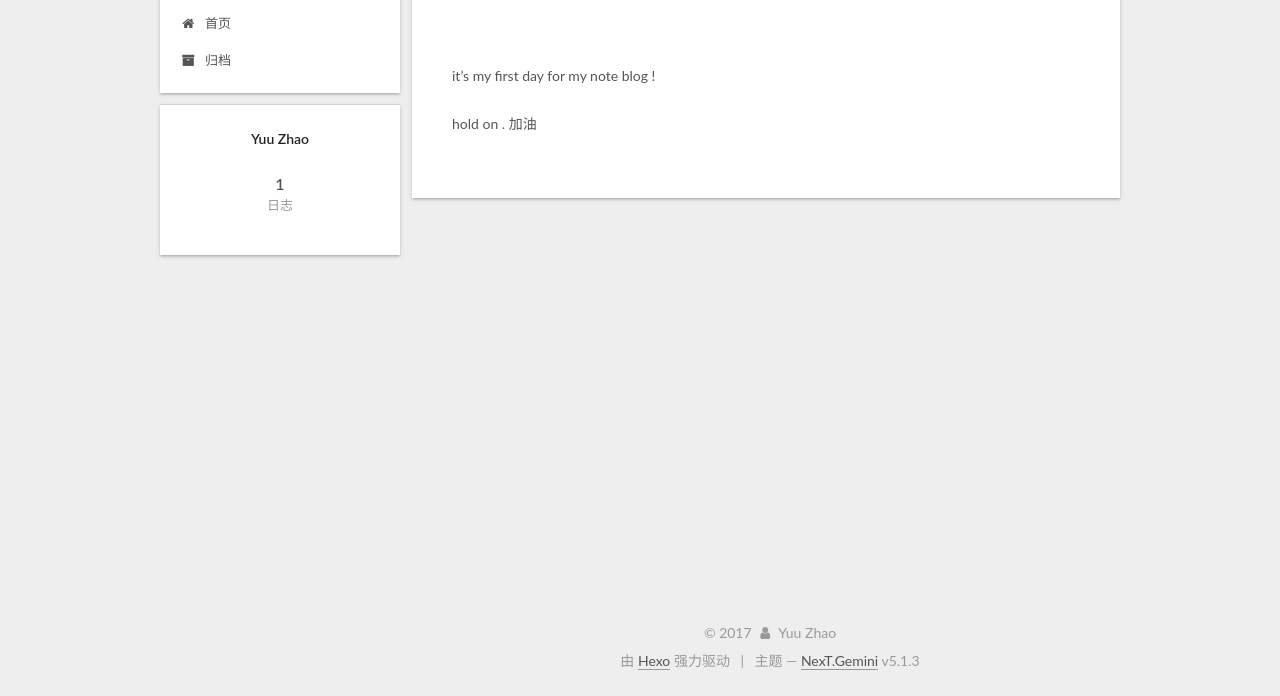
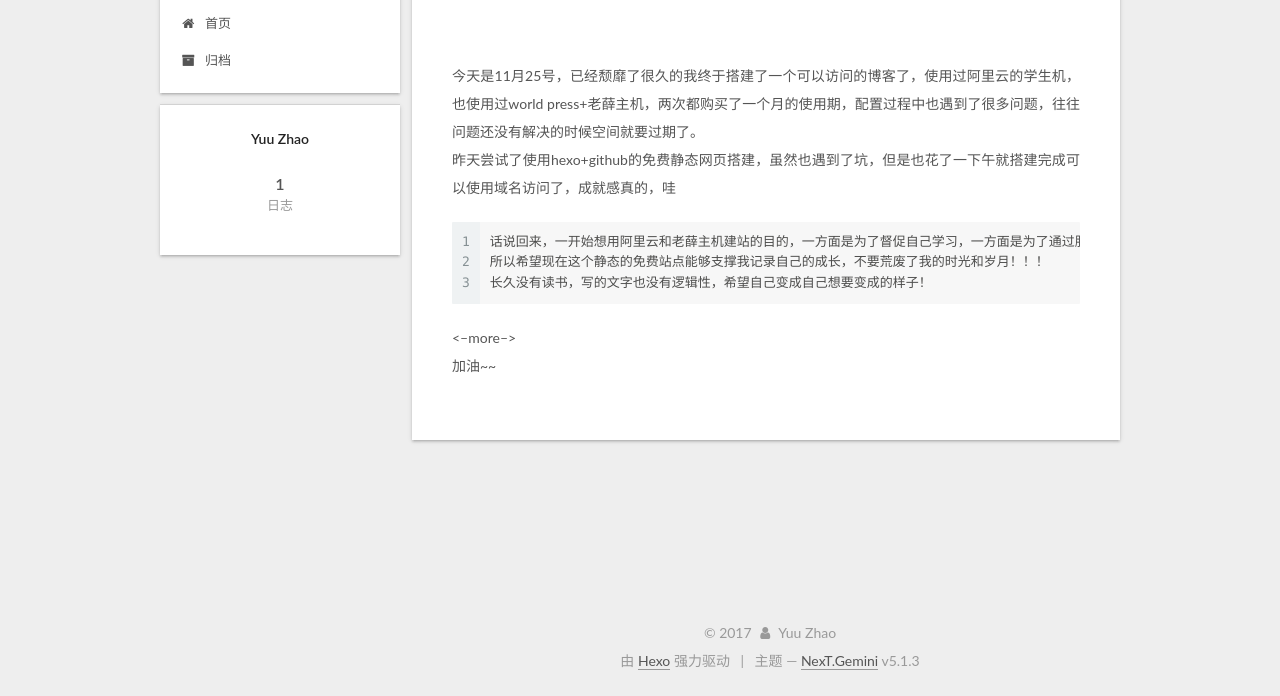
Before and after one commit to YuuZhao/yuuzhao, a plain HTML site: page 2017/11/25/Day-One/index.html in a window 1280 px wide. Shown: the part 104-800 px from the top of the page. Drawn offline with Linux system fonts and the light colour scheme.

Commit message:
Site updated: 2017-11-25 15:25:24

```diff
--- a/2017/11/25/Day-One/index.html
+++ b/2017/11/25/Day-One/index.html
@@ -79,17 +79,17 @@
 
 
 
-<meta name="description" content="it’s my first day for my note blog !">
+<meta name="description" content="今天是11月25号，已经颓靡了很久的我终于搭建了一个可以访问的博客了，使用过阿里云的学生机，也使用过world press+老薛主机，两次都购买了一个月的使用期，配置过程中也遇到了很多问题，往往问题还没有解决的时候空间就要过期了。 昨天尝试了使用hexo+github的免费静态网页搭建，虽然也遇到了坑，但是也花了一下午">
 <meta property="og:type" content="article">
 <meta property="og:title" content="Day One">
 <meta property="og:url" content="http://yoursite.com/2017/11/25/Day-One/index.html">
 <meta property="og:site_name" content="里阿的成长笔记">
-<meta property="og:description" content="it’s my first day for my note blog !">
+<meta property="og:description" content="今天是11月25号，已经颓靡了很久的我终于搭建了一个可以访问的博客了，使用过阿里云的学生机，也使用过world press+老薛主机，两次都购买了一个月的使用期，配置过程中也遇到了很多问题，往往问题还没有解决的时候空间就要过期了。 昨天尝试了使用hexo+github的免费静态网页搭建，虽然也遇到了坑，但是也花了一下午就搭建完成可以使用域名访问了，成就感真的，哇123话说回来，一开始想用阿里云和老">
 <meta property="og:locale" content="zh-Hans">
-<meta property="og:updated_time" content="2017-11-25T07:21:15.757Z">
+<meta property="og:updated_time" content="2017-11-25T07:25:10.358Z">
 <meta name="twitter:card" content="summary">
 <meta name="twitter:title" content="Day One">
-<meta name="twitter:description" content="it’s my first day for my note blog !">
+<meta name="twitter:description" content="今天是11月25号，已经颓靡了很久的我终于搭建了一个可以访问的博客了，使用过阿里云的学生机，也使用过world press+老薛主机，两次都购买了一个月的使用期，配置过程中也遇到了很多问题，往往问题还没有解决的时候空间就要过期了。 昨天尝试了使用hexo+github的免费静态网页搭建，虽然也遇到了坑，但是也花了一下午就搭建完成可以使用域名访问了，成就感真的，哇123话说回来，一开始想用阿里云和老">
 
 
 
@@ -299,8 +299,8 @@
 
 
 
-        <p>it’s my first day for my note blog !<br> <a id="more"></a></p>
-<p> hold on . 加油</p>
+        <p>今天是11月25号，已经颓靡了很久的我终于搭建了一个可以访问的博客了，使用过阿里云的学生机，也使用过world press+老薛主机，两次都购买了一个月的使用期，配置过程中也遇到了很多问题，往往问题还没有解决的时候空间就要过期了。<br> 昨天尝试了使用hexo+github的免费静态网页搭建，虽然也遇到了坑，但是也花了一下午就搭建完成可以使用域名访问了，成就感真的，哇<figure class="highlight plain"><table><tr><td class="gutter"><pre><span class="line">1</span><br><span class="line">2</span><br><span class="line">3</span><br></pre></td><td class="code"><pre><span class="line">话说回来，一开始想用阿里云和老薛主机建站的目的，一方面是为了督促自己学习，一方面是为了通过服务器搭建网站帮助自己熟悉前后端的知识，可惜没有坚持下去。</span><br><span class="line">所以希望现在这个静态的免费站点能够支撑我记录自己的成长，不要荒废了我的时光和岁月！！！ </span><br><span class="line">长久没有读书，写的文字也没有逻辑性，希望自己变成自己想要变成的样子！</span><br></pre></td></tr></table></figure></p>
+<p>&lt;–more–&gt;<br> 加油~~</p>
 
 
     </div>
```
Also changed, not shown: index.html (+5 -8 lines).
